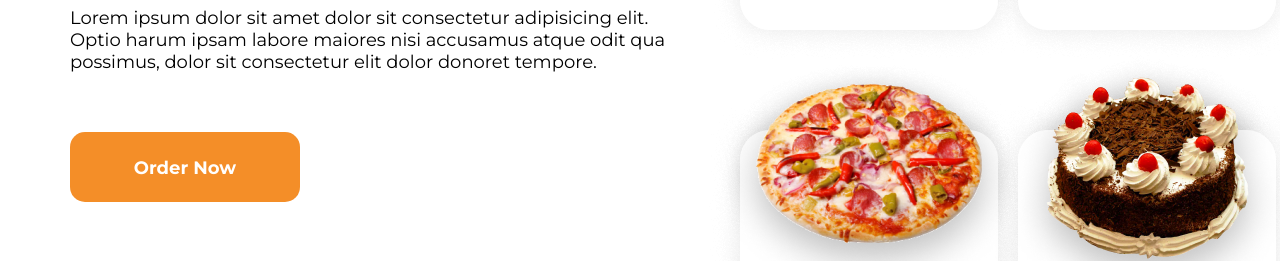
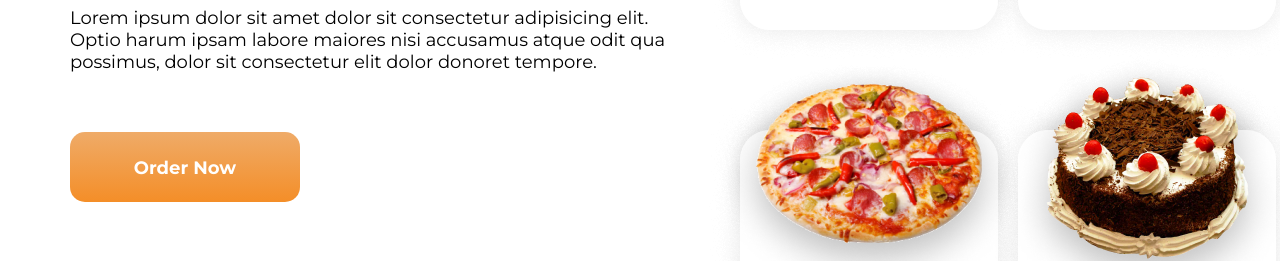
Before and after one commit to IniMichael/Food-delivery, a plain HTML site: page index.html in a window 1280 px wide. Shown: the part 571-832 px from the top of the page. Drawn offline with Linux system fonts and the light colour scheme.

Commit message:
Add files via upload

```diff
--- a/index.css
+++ b/index.css
@@ -120,7 +120,7 @@ span{
 
 button.order{
     color: #FFFFFF;
-    background-color: #F48E28;
+    background-image: linear-gradient(#EFAB68, #F48E28);
     width: 310px;
     height: 50px;
     font-size: 18px;
@@ -474,7 +474,7 @@ button.see-all-menu{
 
     button.order{
         color: #FFFFFF;
-        background-color: #F48E28;
+        background-image: linear-gradient(#EFAB68, #F48E28);
         width: 230px;
         height: 40px;
         font-weight: 600;
```
